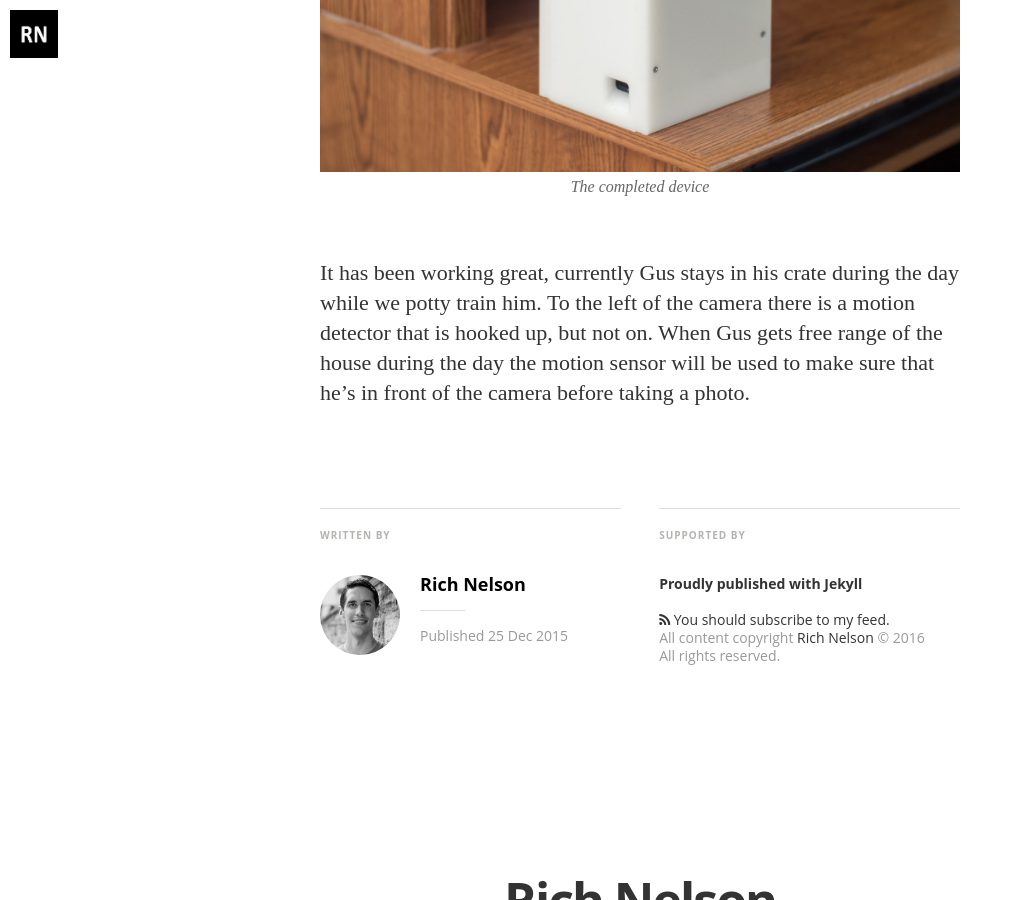
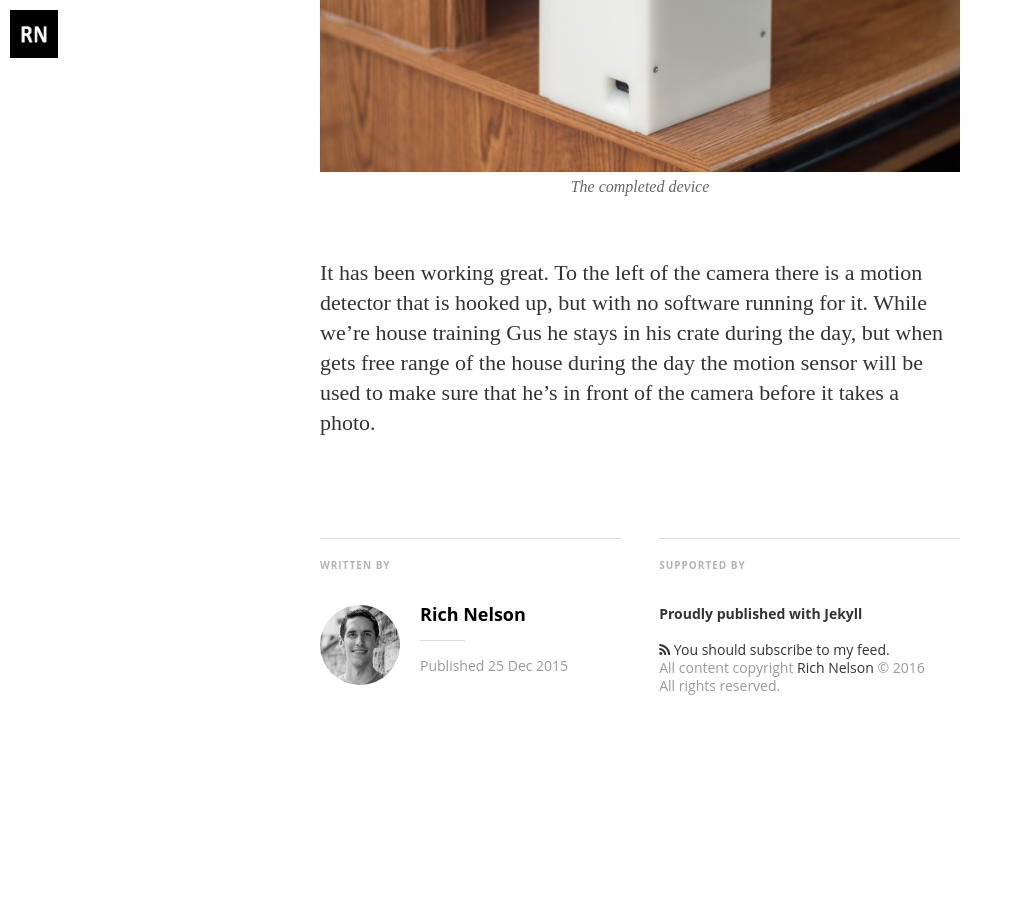
Before and after one commit to rmn388/flowers4refugees, a Jekyll site: the page built from _posts/2015-12-25-treat-dispenser.markdown, in a window 1280 px wide and 900 px high, scrolled down 5021 px. Shown: the whole window, without its empty margins (0-1013 px from the left). Built offline with Jekyll 4.4.1, drawn with Linux system fonts in a browser that asks for light colours; nearby versions of some CDN libraries; some web fonts are replaced.

Commit message:
edited treat dispenser post

```diff
--- a/_posts/2015-12-25-treat-dispenser.markdown
+++ b/_posts/2015-12-25-treat-dispenser.markdown
@@ -36,4 +36,4 @@ excerpt: This project was a Christmas present for my wife,  so she could send ou
 
 ![The completed device](/assets/article_images/2015-12-25-treat-dispenser/treat-dispenser.jpg)
 
-It has been working great, currently Gus stays in his crate during the day while we potty train him.  To the left of the camera there is a motion detector that is hooked up, but not on. When Gus gets free range of the house during the day the motion sensor will be used to make sure that he's in front of the camera before taking a photo.
+It has been working great. To the left of the camera there is a motion detector that is hooked up, but with no software running for it. While we're house training Gus he stays in his crate during the day, but when gets free range of the house during the day the motion sensor will be used to make sure that he's in front of the camera before it takes a photo.
```
